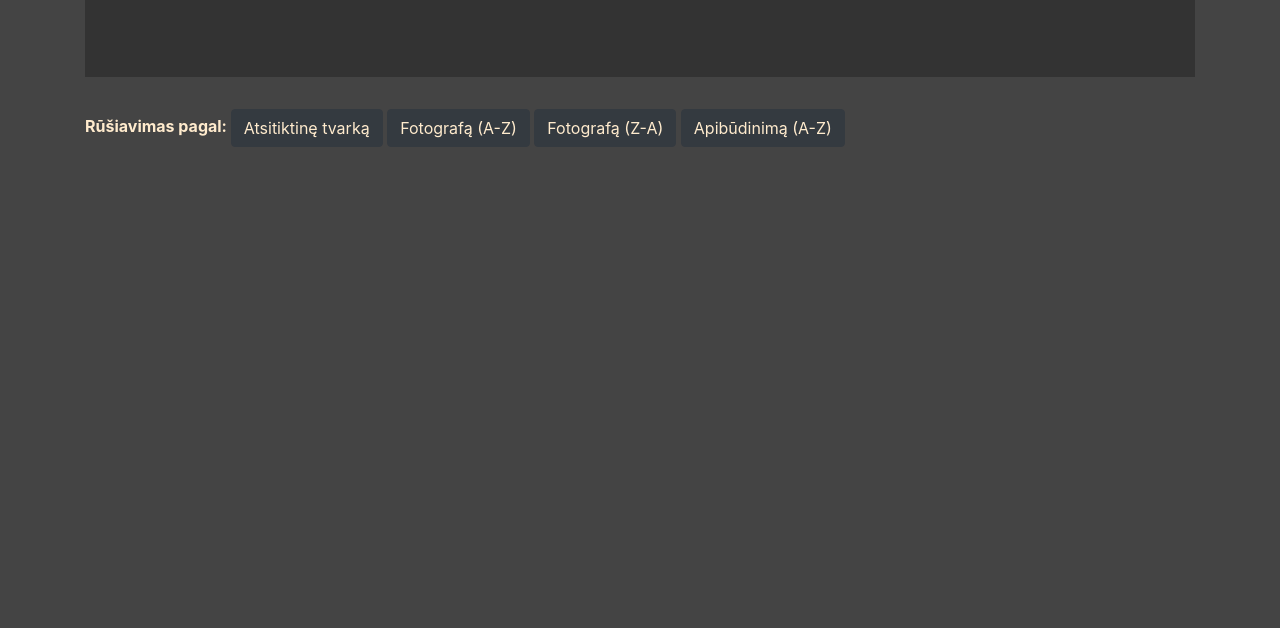
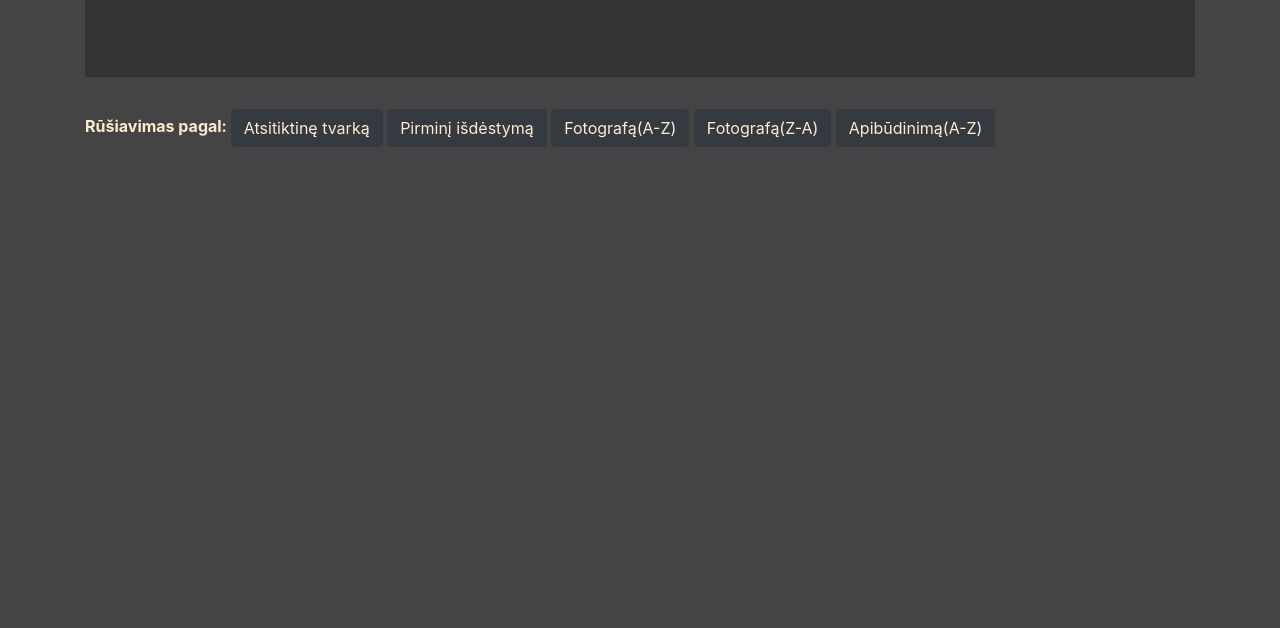
Before and after one commit to justeSi/Foto_Galerija, a plain HTML site: page index.html in a window 1280 px wide. Shown: the part 172-800 px from the top of the page. Drawn offline with nearby package versions, Linux system fonts and the light colour scheme; no server answers.

Commit message:
*koregavimas

```diff
--- a/index.html
+++ b/index.html
@@ -74,10 +74,16 @@
         <div class="button-group sort-by-button-group">
 
             <span><b> Rūšiavimas pagal: </b></span>
-            <button class="btn btn-dark is-checked" data-sort-value="random"data-sort-direction="desc">Atsitiktinę tvarką</button>
-            <button class="btn btn-dark" data-sort-value="name"data-sort-direction="asc">Fotografą (A-Z)</button>
-            <button class="btn btn-dark" data-sort-value="name"data-sort-direction="desc">Fotografą (Z-A)</button>
-            <button class="btn btn-dark" data-sort-value="title"data-sort-direction="asc">Apibūdinimą (A-Z)</button>
+
+            <button class="btn btn-dark is-checked" data-sort-value="random" data-sort-direction="asc">Atsitiktinę tvarką</button>
+
+            <button class="btn btn-dark is-checked" data-sort-value="original-order" data-sort-direction="asc">Pirminį išdėstymą </button>
+
+            <button class="btn btn-dark" data-sort-value="name" data-sort-direction="asc">Fotografą(A-Z)</button>
+
+            <button class="btn btn-dark" data-sort-value="name" data-sort-direction="desc">Fotografą(Z-A)</button>
+
+            <button class="btn btn-dark" data-sort-value="title" data-sort-direction="asc">Apibūdinimą(A-Z)</button>
 
         </div>
 <!--================Numatytoji strugtūra================================= -->
```
